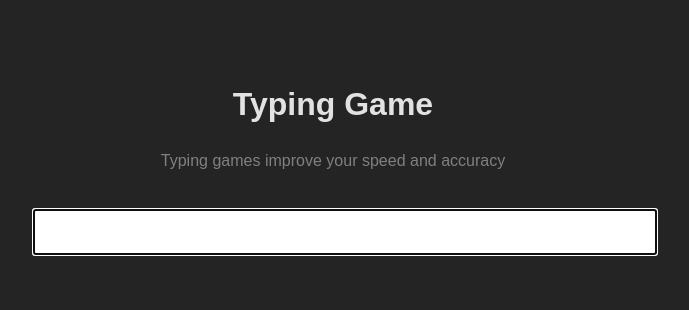
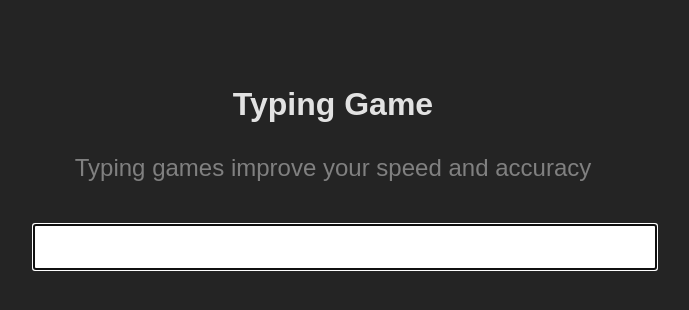
Before and after one commit to kofiarhin/kf-rt-alpha, a React (Vite) app: page / in a window 1280 px wide. Shown: the top 310 px of the page, without its empty margins (307-996 px from the left). Built offline with nearby package versions, Linux system fonts and the light colour scheme.

Commit message:
Update App.css

```diff
--- a/src/App.css
+++ b/src/App.css
@@ -5,8 +5,15 @@
   text-align: center;
 }
 
+.prompt {
+  font-size: 1.5rem;
+  margin-bottom: 20px;
+  line-height: 2rem;
+}
+
 input[type="text"] {
   margin-top: 20px;
+  font-size: 1.2rem;
 }
 
 button {
@@ -14,3 +21,15 @@ button {
   padding: 10px 20px;
   font-size: 1rem;
 }
+
+.jump {
+  display: inline-block;
+  animation: jump 0.3s ease-out;
+}
+
+@keyframes jump {
+  0%   { transform: translateY(0); }
+  30%  { transform: translateY(-15px); }
+  60%  { transform: translateY(5px); }
+  100% { transform: translateY(0); }
+}
```
